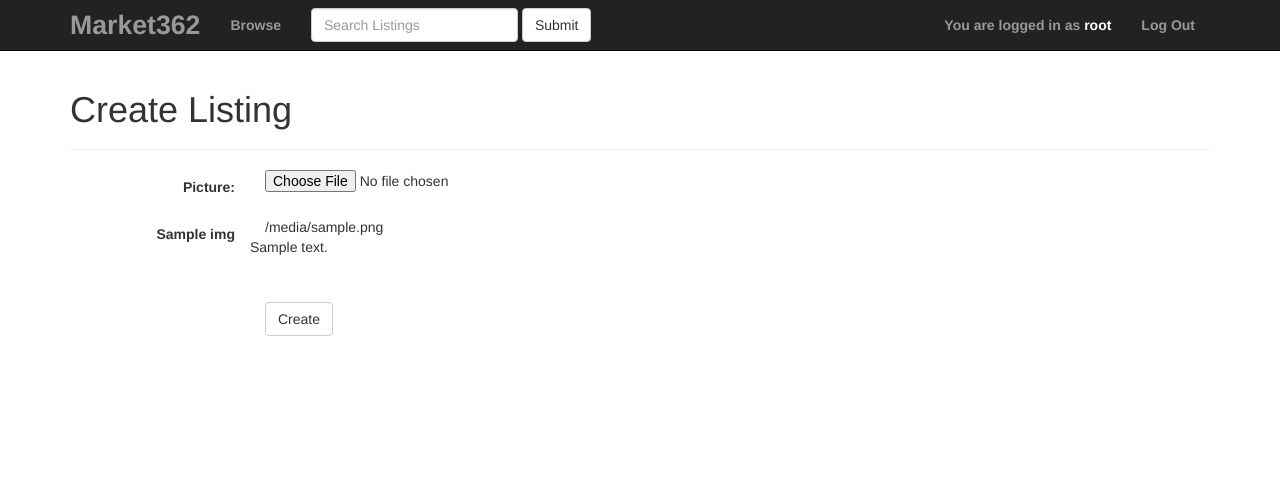
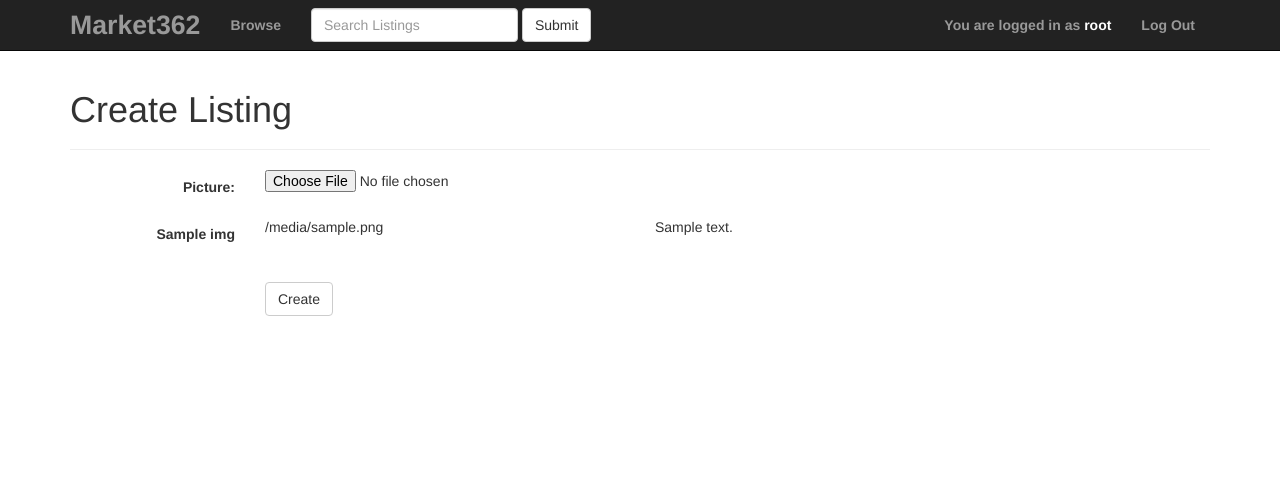
Before and after one commit to sunny-benn/CPSC362-Project, a Django app: template project/blog/templates/blog/listing_new.html in a window 1280 px wide. Shown: the top 477 px of the page. Run offline with Django 3.2, Linux system fonts and the light colour scheme; a user stored in the database is signed in; the template is opened without the code that fills it: values that come from a table or form of the project are taken from there, most other values are stand-ins (such as "Sample title", 1, 10 or a date in 2020); some libraries are stand-ins or nearby versions.

Commit message:
Improve CSS

```diff
--- a/project/blog/templates/blog/listing_new.html
+++ b/project/blog/templates/blog/listing_new.html
@@ -17,10 +17,10 @@
         {% for field in form %}
         <div class="form-group">
             <label class="control-label col-sm-2">{{ field.label_tag }}</label>
-            <div class="col-sm-10">{{ field }}</div>
+            <div class="col-sm-4">{{ field }}</div>
             <span style="color:red;">{{ field.errors }}</span>
             {% if field.help_text %}
-            <p class="help">{{ field.help_text|safe }}</p>
+            <p class="help col-sm-6"><span class="pull-left">{{ field.help_text|safe }}</span></p>
             {% endif %}
         </div>
         {% endfor %}
@@ -28,10 +28,10 @@
         {{ pictureFormSet.management_form }}
         <div class="form-group">
             <label class="control-label col-sm-2">{{ img.label_tag }}</label>
-            <div class="col-sm-10">{{ img }}</div>
+            <div class="col-sm-4">{{ img }}</div>
             <span style="color:red;">{{ img.errors }}</span>
             {% if img.help_text %}
-            <p class="help">{{ img.help_text|safe }}</p>
+            <p class="help col-sm-6"><span class="pull-left">{{ img.help_text|safe }}</span></p>
             {% endif %}
         </div>
         {% endfor %}
```
